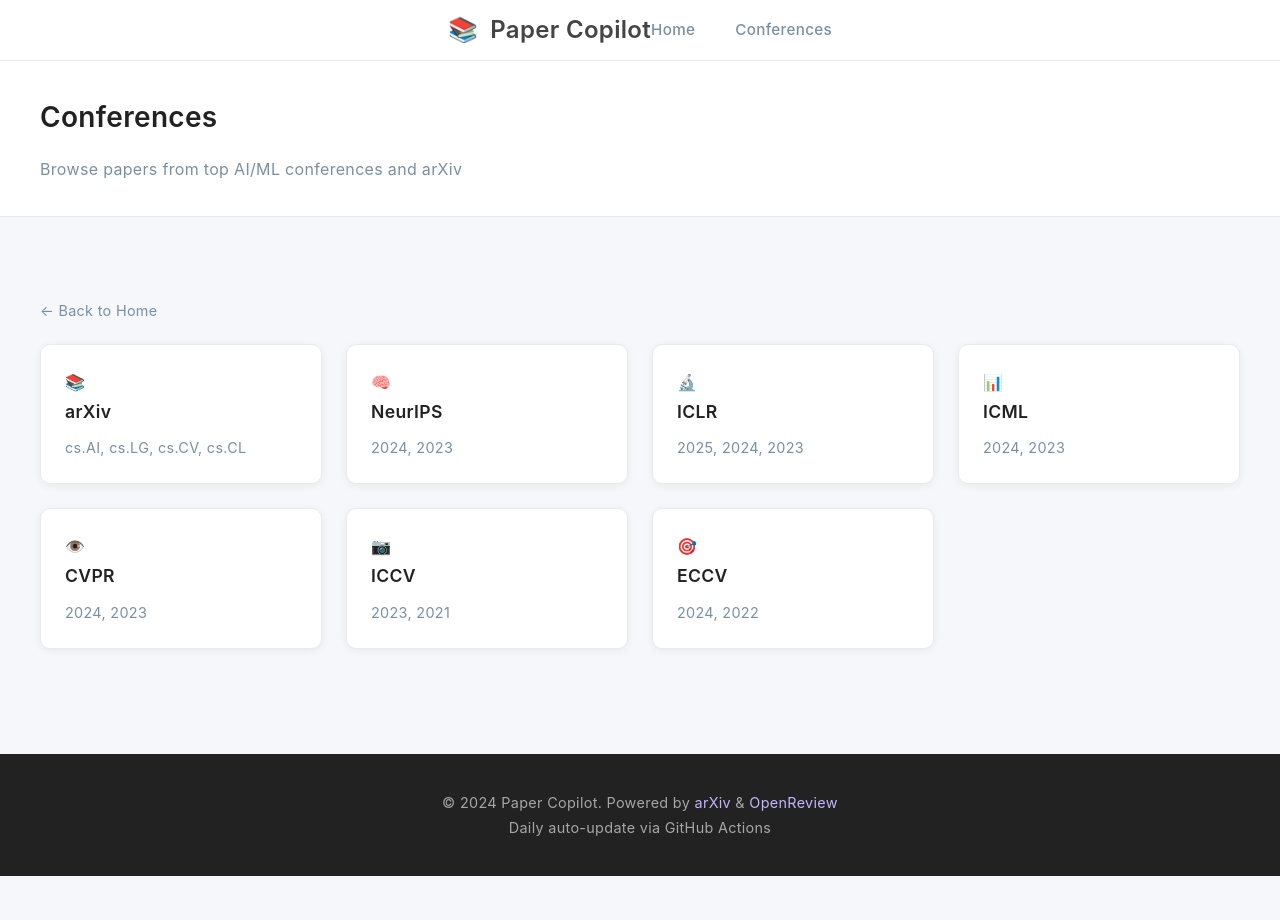
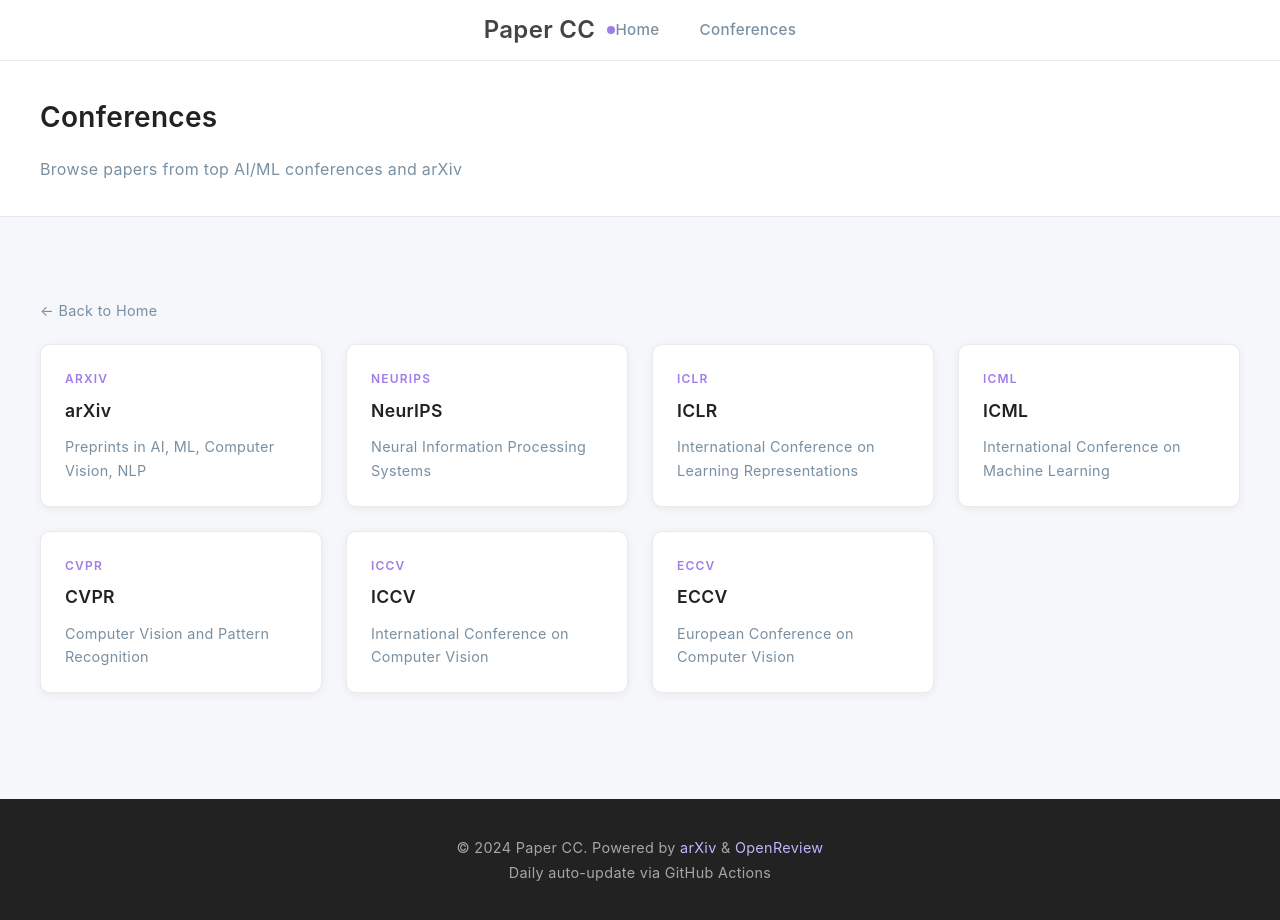
Before and after one commit to yidingcv/paper-copilot, a Next.js app: page /paper-copilot/conferences in a window 1280 px wide. Before the commit the page ends 876 px from the top, so only its background shows below. Built offline with nearby package versions, Linux system fonts and the light colour scheme.

Commit message:
Rename to Paper CC, remove all emoji icons
Co-Authored-By: Claude Opus 4.6 <noreply@anthropic.com>

```diff
--- a/app/conferences/[venue]/VenueClient.tsx
+++ b/app/conferences/[venue]/VenueClient.tsx
@@ -4,14 +4,14 @@ import { useState } from 'react'
 import Link from 'next/link'
 import type { Paper } from '@/lib/types'
 
-const VENUE_INFO: Record<string, { name: string; desc: string; icon: string }> = {
-  arxiv: { name: 'arXiv', desc: 'Preprints in cs.AI, cs.LG, cs.CV, cs.CL', icon: '📚' },
-  neurips: { name: 'NeurIPS', desc: 'Neural Information Processing Systems', icon: '🧠' },
-  iclr: { name: 'ICLR', desc: 'International Conference on Learning Representations', icon: '🔬' },
-  icml: { name: 'ICML', desc: 'International Conference on Machine Learning', icon: '📊' },
-  cvpr: { name: 'CVPR', desc: 'Computer Vision and Pattern Recognition', icon: '👁️' },
-  iccv: { name: 'ICCV', desc: 'International Conference on Computer Vision', icon: '📷' },
-  eccv: { name: 'ECCV', desc: 'European Conference on Computer Vision', icon: '🎯' },
+const VENUE_INFO: Record<string, { name: string; desc: string }> = {
+  arxiv: { name: 'arXiv', desc: 'Preprints in cs.AI, cs.LG, cs.CV, cs.CL' },
+  neurips: { name: 'NeurIPS', desc: 'Neural Information Processing Systems' },
+  iclr: { name: 'ICLR', desc: 'International Conference on Learning Representations' },
+  icml: { name: 'ICML', desc: 'International Conference on Machine Learning' },
+  cvpr: { name: 'CVPR', desc: 'Computer Vision and Pattern Recognition' },
+  iccv: { name: 'ICCV', desc: 'International Conference on Computer Vision' },
+  eccv: { name: 'ECCV', desc: 'European Conference on Computer Vision' },
 }
 
 interface VenueClientProps {
@@ -75,7 +75,7 @@ export default function VenueClient({ venue }: VenueClientProps) {
         <Link href="/conferences" className="back-link">← Back to Conferences</Link>
 
         <div className="venue-header">
-          <h1>{venueInfo.icon} {venueInfo.name}</h1>
+          <h1>{venueInfo.name}</h1>
           <p>{venueInfo.desc}</p>
         </div>
 
--- a/app/conferences/page.tsx
+++ b/app/conferences/page.tsx
@@ -1,13 +1,13 @@
 import Link from 'next/link'
 
 const VENUES = [
-  { id: 'arxiv', name: 'arXiv', desc: 'cs.AI, cs.LG, cs.CV, cs.CL', icon: '📚' },
-  { id: 'neurips', name: 'NeurIPS', desc: '2024, 2023', icon: '🧠' },
-  { id: 'iclr', name: 'ICLR', desc: '2025, 2024, 2023', icon: '🔬' },
-  { id: 'icml', name: 'ICML', desc: '2024, 2023', icon: '📊' },
-  { id: 'cvpr', name: 'CVPR', desc: '2024, 2023', icon: '👁️' },
-  { id: 'iccv', name: 'ICCV', desc: '2023, 2021', icon: '📷' },
-  { id: 'eccv', name: 'ECCV', desc: '2024, 2022', icon: '🎯' },
+  { id: 'arxiv', name: 'arXiv', desc: 'Preprints in AI, ML, Computer Vision, NLP' },
+  { id: 'neurips', name: 'NeurIPS', desc: 'Neural Information Processing Systems' },
+  { id: 'iclr', name: 'ICLR', desc: 'International Conference on Learning Representations' },
+  { id: 'icml', name: 'ICML', desc: 'International Conference on Machine Learning' },
+  { id: 'cvpr', name: 'CVPR', desc: 'Computer Vision and Pattern Recognition' },
+  { id: 'iccv', name: 'ICCV', desc: 'International Conference on Computer Vision' },
+  { id: 'eccv', name: 'ECCV', desc: 'European Conference on Computer Vision' },
 ]
 
 export default function ConferencesPage() {
@@ -30,7 +30,7 @@ export default function ConferencesPage() {
               href={`/conferences/${venue.id}`}
               className="card"
             >
-              <div className={`card-icon ${venue.id === 'arxiv' ? 'purple' : ''}`}>{venue.icon}</div>
+              <div className="card-acronym">{venue.id.toUpperCase()}</div>
               <h3>{venue.name}</h3>
               <p>{venue.desc}</p>
             </Link>
--- a/app/layout.tsx
+++ b/app/layout.tsx
@@ -3,7 +3,7 @@ import Link from 'next/link'
 import './globals.css'
 
 export const metadata: Metadata = {
-  title: 'Paper Copilot',
+  title: 'Paper CC',
   description: 'Track research papers from top AI/ML conferences and arXiv',
 }
 
@@ -12,8 +12,7 @@ function Header() {
     <header className="header">
       <div className="header-inner">
         <Link href="/" className="logo">
-          <div className="logo-icon">📚</div>
-          Paper Copilot
+          Paper CC<span className="logo-dot"></span>
         </Link>
         <nav className="nav">
           <Link href="/">Home</Link>
@@ -28,7 +27,7 @@ function Footer() {
   return (
     <footer className="footer">
       <div className="footer-inner">
-        <p>© 2024 Paper Copilot. Powered by <a href="https://arxiv.org" target="_blank" rel="noopener">arXiv</a> & <a href="https://openreview.net" target="_blank" rel="noopener">OpenReview</a></p>
+        <p>© 2024 Paper CC. Powered by <a href="https://arxiv.org" target="_blank" rel="noopener">arXiv</a> & <a href="https://openreview.net" target="_blank" rel="noopener">OpenReview</a></p>
         <p>Daily auto-update via GitHub Actions</p>
       </div>
     </footer>
--- a/app/page.tsx
+++ b/app/page.tsx
@@ -76,7 +76,7 @@ export default function Home() {
       <header className="header">
         <div className="header-inner">
           <Link href="/" className="logo">
-            Paper Copilot<span className="logo-dot"></span>
+            Paper CC<span className="logo-dot"></span>
           </Link>
           <nav>
             <ul className="nav">
```
